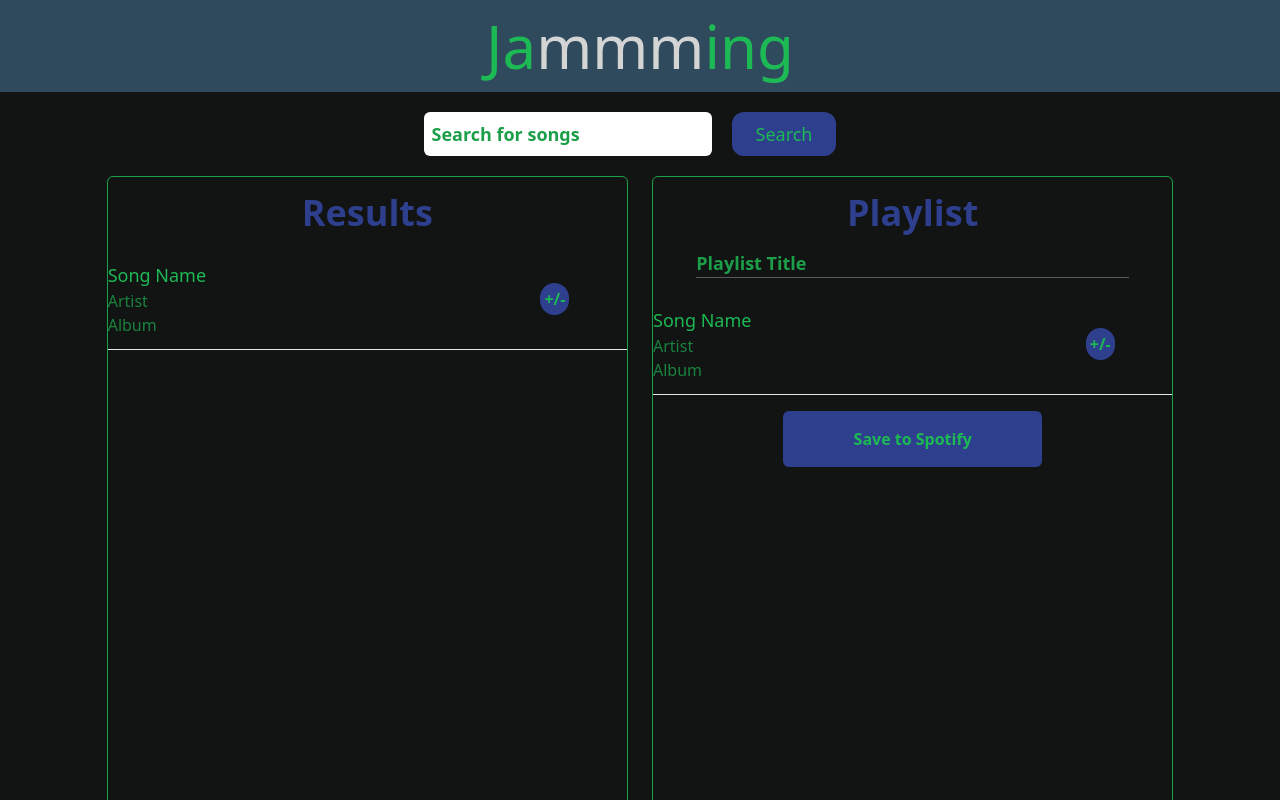
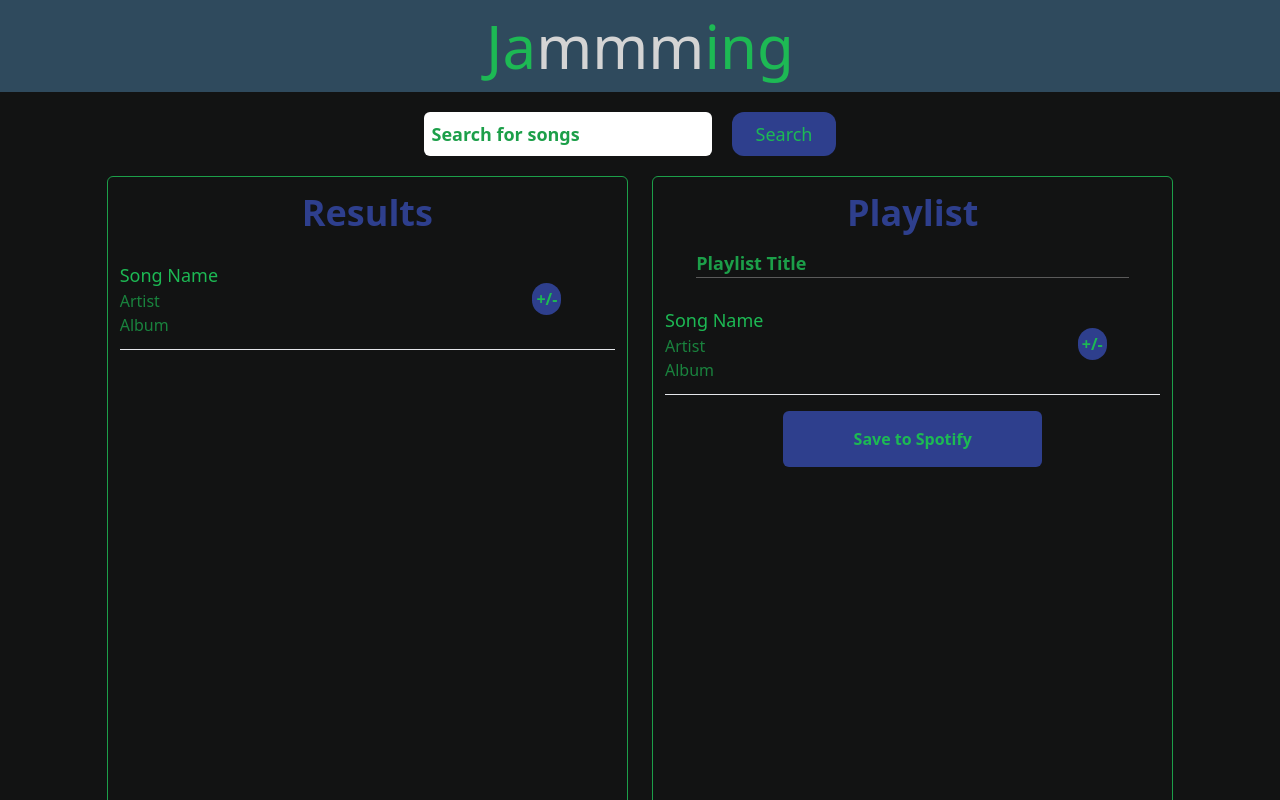
Before and after one commit to Dan-McGrath/jamming, a React (Vite) app: page / in a window 1280 px wide. Shown: the top 800 px of the page. Built offline with nearby package versions, Linux system fonts and the light colour scheme.

Commit message:
Update styling

```diff
--- a/src/components/Tracklist.jsx
+++ b/src/components/Tracklist.jsx
@@ -1,7 +1,7 @@
 import Track from "./Track";
 const Tracklist = () => {
   return (
-    <div className="my-4">
+    <div className="my-4 mx-3">
       <Track />
     </div>
   );
```
